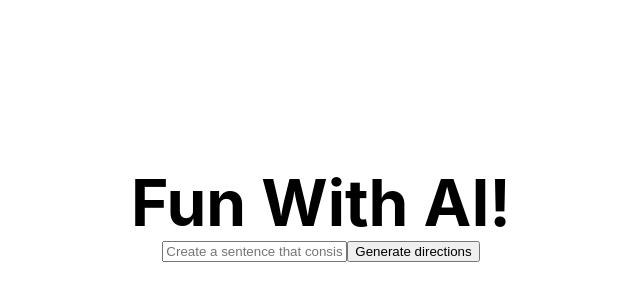
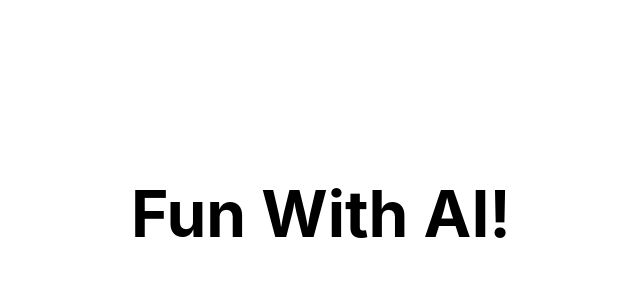
Before and after one commit to Johnnie71/OpenAI, a Next.js app: page / in a window 1280 px wide. Shown: the part 186-486 px from the top of the page, without its empty margins (319-959 px from the left). Built offline with nearby package versions, Linux system fonts and the light colour scheme.

Commit message:
removed Form

```diff
--- a/pages/index.js
+++ b/pages/index.js
@@ -1,5 +1,4 @@
 import Head from "next/head";
-import Form from "../components/Form/Form";
 import styles from "../styles/Home.module.css";
 import { useState } from "react";
 
@@ -16,7 +15,6 @@ export default function Home() {
 
 			<main className={styles.main}>
 				<h1 className={styles.title}>Fun With AI!</h1>
-				<Form />
 			</main>
 		</div>
 	);
```
